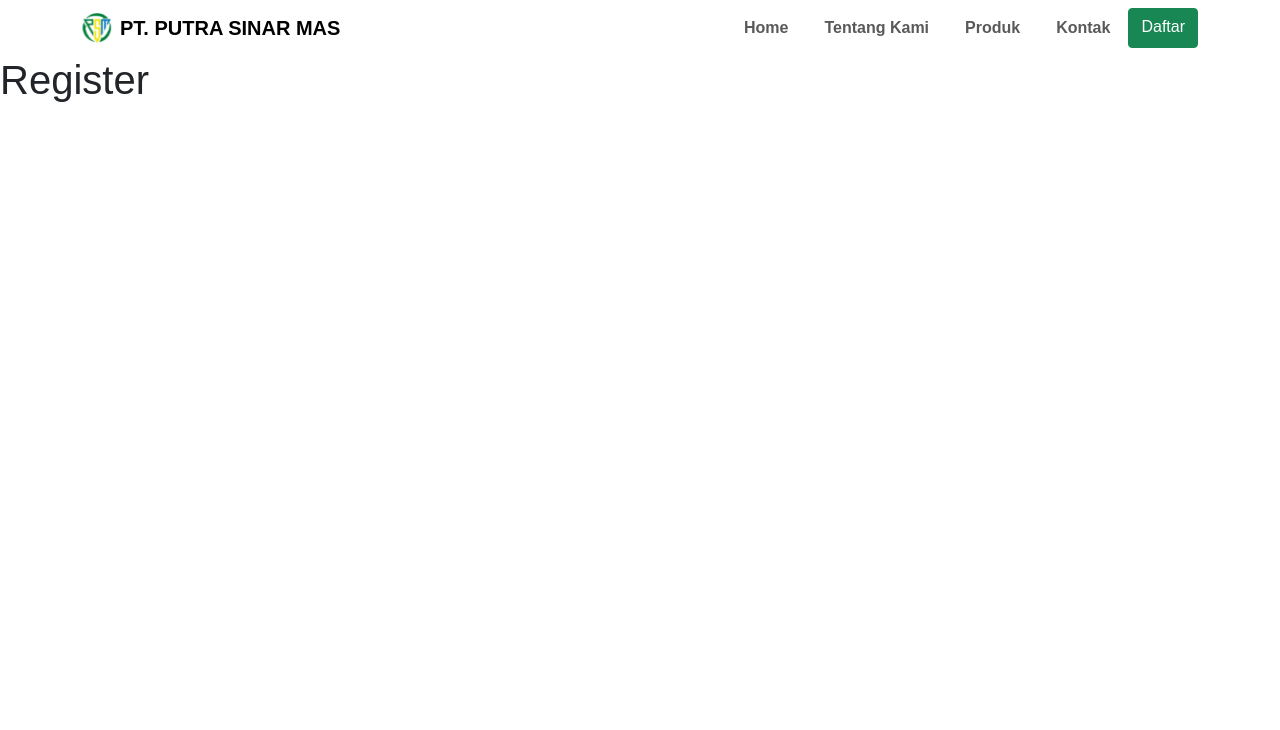
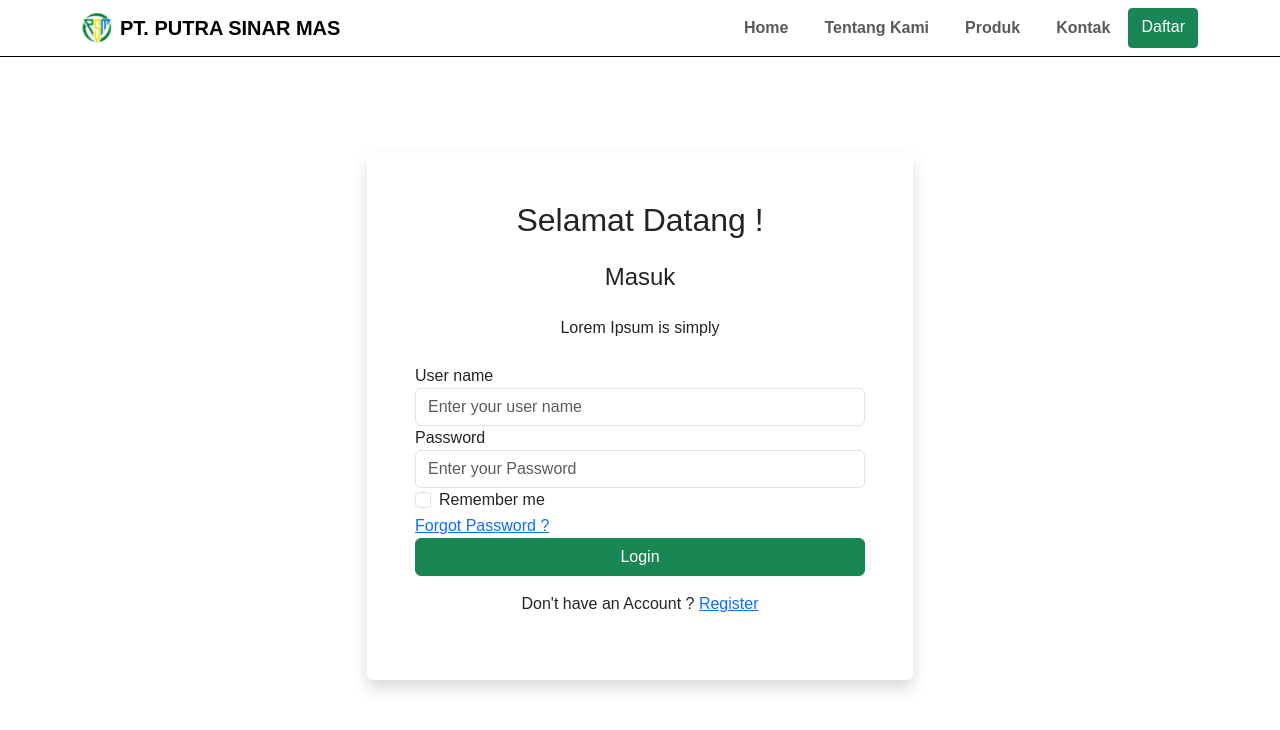
Before and after one commit to WiiAhmad/fe-pemweb, a React (Vite) app: page /register in a window 1280 px wide. Shown: the top 730 px of the page. Built offline with nearby package versions, Linux system fonts and the light colour scheme.

Commit message:
add register page

```diff
--- /dev/null
+++ b/src/components/InputForm.jsx
@@ -0,0 +1,19 @@
+
+function InputForm(props) {
+  const {textLabel, htmlFor, placeholder, type, value, onChange, id} = props;
+  return (
+    <div>
+      <label htmlFor={htmlFor}>{textLabel}</label>
+      <input
+        type={type}
+        id={id}
+        className="form-control"
+        placeholder={placeholder}
+        value={value}
+        onChange={onChange}
+      />
+    </div>
+  )
+}
+
+export default InputForm;
--- a/src/components/Navbar.jsx
+++ b/src/components/Navbar.jsx
@@ -10,6 +10,7 @@ function NavbarComp() {
     <Navbar
       collapseOnSelect
       expand="lg"
+      style={{ borderBottom: "1px solid #000" }}
     >
       <Container>
         <Navbar.Brand href="#home" as={Link} to="/">
@@ -37,7 +38,12 @@ function NavbarComp() {
             <Nav.Link as={Link} to="/contact">
               Kontak
             </Nav.Link>
-            <Button variant="success" as={Link} to="/register" className="btn rounded-1">
+            <Button
+              variant="success"
+              as={Link}
+              to="/register"
+              className="btn rounded-1"
+            >
               Daftar
             </Button>
           </Nav>
--- a/src/pages/Register.jsx
+++ b/src/pages/Register.jsx
@@ -1,10 +1,57 @@
+import InputForm from "../components/InputForm";
 import NavbarComp from "../components/Navbar";
+import Button from "react-bootstrap/Button";
+import Container from "react-bootstrap/Container";
+import Form from "react-bootstrap/Form";
+import { Row, Col } from "react-bootstrap";
+import FormCheck from "react-bootstrap/FormCheck";
 
 function RegisterPage() {
   return (
     <div>
       <NavbarComp />
-      <h1>Register</h1>
+      <Container className="mt-5">
+        <Row className="py-5">
+          <Col md={6} className="mx-auto">
+            <div className="shadow p-5 rounded">
+              <h2 className="text-center mb-4">Selamat Datang !</h2>
+              <h4 className="text-center mb-4">Masuk</h4>
+              <p className="text-center mb-4">Lorem Ipsum is simply</p>
+              <Form>
+                <InputForm
+                  textLabel="User name"
+                  htmlFor="username"
+                  placeholder="Enter your user name"
+                  type="text"
+                  id="username"
+                />
+                <InputForm
+                  textLabel="Password"
+                  htmlFor="password"
+                  placeholder="Enter your Password"
+                  type="password"
+                  id="password"
+                />
+                <Form.Group
+                  controlId="formBasicCheckbox"
+                  className="text-right"
+                >
+                  <FormCheck type="checkbox" label="Remember me" />
+                  <a href="#" className="d-block">
+                    Forgot Password ?
+                  </a>
+                </Form.Group>
+                <Button variant="success" type="submit" className="w-100">
+                  Login
+                </Button>
+                <p className="text-center mt-3">
+                  Don't have an Account ? <a href="#">Register</a>
+                </p>
+              </Form>
+            </div>
+          </Col>
+        </Row>
+      </Container>
     </div>
   );
 }
```
Also changed, not shown: src/components/Footer.jsx (+3 -5 lines).
